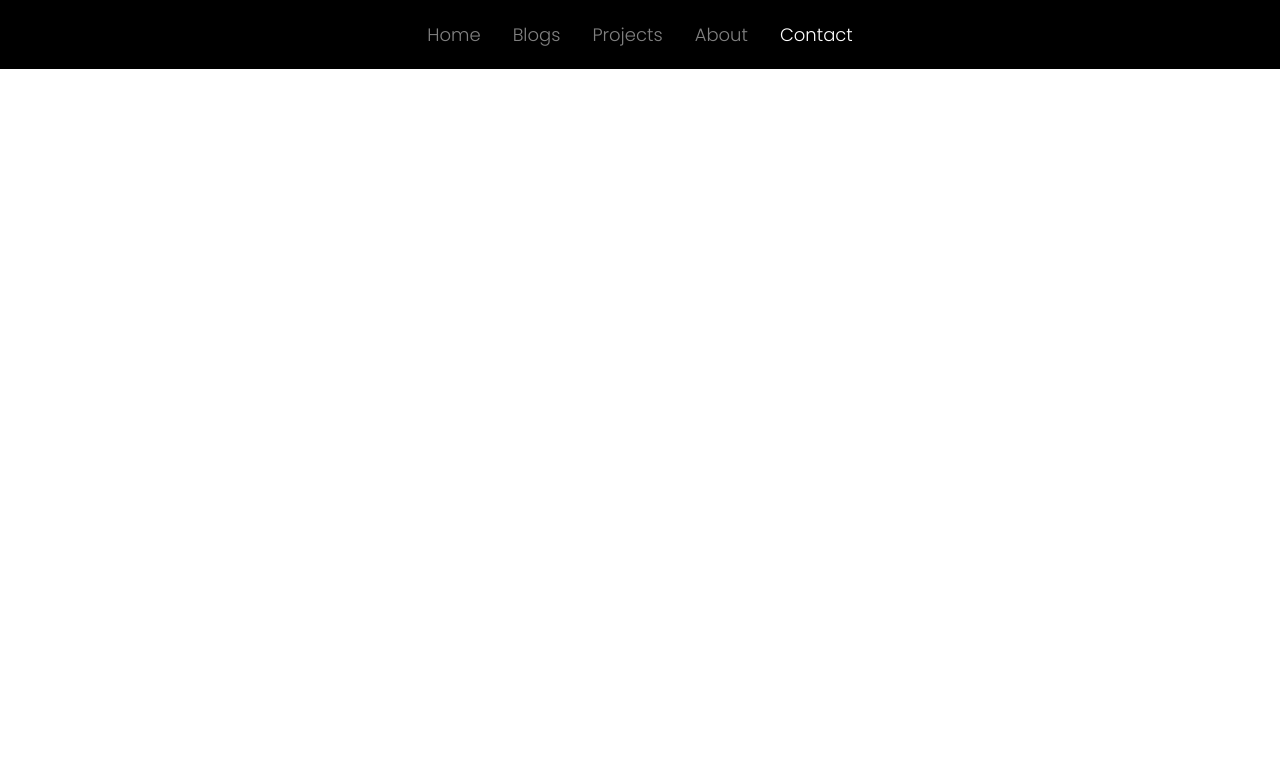
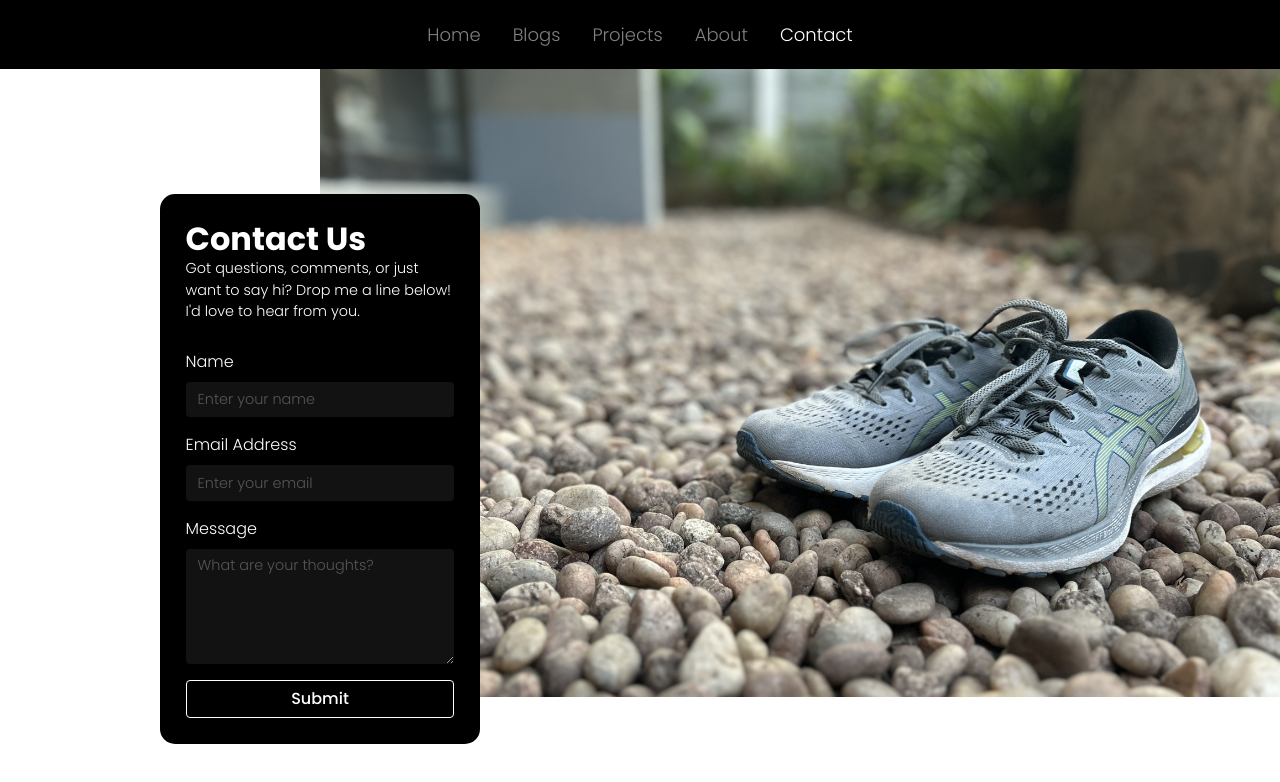
Before and after one commit to Vivekananda-Varma/personal-portfolio, a plain HTML site: page contact.html in a window 1280 px wide. Drawn offline with nearby package versions, Linux system fonts and the light colour scheme.

Commit message:
Added a contact form in the contact page

```diff
--- a/contact.html
+++ b/contact.html
@@ -8,6 +8,7 @@
             href="https://stackpath.bootstrapcdn.com/bootstrap/4.5.2/css/bootstrap.min.css">
         <link rel="stylesheet" href="styles/template.css">
         <link rel="stylesheet" href="styles/fonts.css">
+        <link rel="stylesheet" href="styles/contact.css">
     </head>
     <body>
         <nav id="navbar" class="navbar navbar-expand-lg navbar-dark">
@@ -41,6 +42,31 @@
             </div>
         </nav>
 
+    <img id="contact-page-bg-img" src="images/projects/shoes-on-pebbles-cropped.jpg">
+    <div id="contact-form-container">
+        <div id="contact-form">
+            <h2 id="contact-form-heading">Contact Us</h2>
+            <p id="contact-description">Got questions, comments, or just want to say hi? Drop me a line below! I'd love to hear from you.</p>
+            <form id="contactForm" action="https://formspree.io/f/mjvnydqp" method="POST">
+                <div class="mb-3">
+                    <label class="form-label" for="name">Name</label>
+                    <input class="form-control" id="name" name="Name" type="text" placeholder="Enter your name"/>
+                </div>
+                <div class="mb-3">
+                    <label class="form-label" for="emailAddress">Email Address</label>
+                    <input class="form-control" id="email-address" name="Email" type="email" placeholder="Enter your email"/>
+                </div>
+                <div class="mb-3">
+                    <label class="form-label" for="message">Message</label>
+                    <textarea class="form-control" id="message" name="Message" type="text" placeholder="What are your thoughts?"></textarea>
+                </div>
+                <div class="d-grid">
+                    <button class="btn btn-outline-secondary" id="contact-form-submit-btn" type="submit">Submit</button>
+                </div>
+            </form>
+        </div>
+    </div>
+
         <!-- Bootstrap JS -->
         <script src="https://code.jquery.com/jquery-3.5.1.slim.min.js"></script>
         <script
--- /dev/null
+++ b/styles/contact.css
@@ -0,0 +1,113 @@
+#contact-page-bg-img {
+    position: absolute;
+    width: 75%;
+    right: 0;
+    top: 0;
+    z-index: -1;
+}
+
+#contact-form-container {
+    display: flex;
+    align-items: center;
+    height: 100vh;
+}
+
+#contact-form {
+    position: relative;
+    margin-left: 12.5%;
+    padding: 2% 2%;
+    height: auto;
+    width: 25%;
+    color: #fff;
+    background-color: #000000;
+    border-radius: 15px;
+}
+
+#contact-form-heading {
+    margin-bottom: 0;
+    color: #fff;
+}
+
+#contact-description {
+    margin-bottom: 10%;
+    font-size: 0.9rem;
+}
+
+#name,
+#last-name,
+#email-address,
+#message {
+    background-color: rgb(18, 18, 18);
+    color: #ffffff;
+    font-size: 0.9rem;
+    border: none;
+}
+
+#name,
+#last-name,
+#email-address,
+#message:active {
+    scrollbar-highlight-color: #fff;
+}
+
+#name::placeholder,
+#last-name::placeholder,
+#email-address::placeholder,
+#message::placeholder {
+    color: rgb(86, 86, 86);
+}
+
+#message {
+    height: 8em;
+}
+
+#contact-form-submit-btn {
+    width: 100%;
+    border: solid 1px #ffffff;
+    color: #fff;
+}
+
+#contact-form-submit-btn:hover {
+    background-color: #ffffff;
+    border: none;
+    color: #000000;
+}
+
+#contact-form-submit-btn:active {
+    background-color: #ffffff;
+    border: none;
+    color: #000000;
+}
+
+
+@media (max-width: 992px) {
+    #contact-page-bg-img {
+        display: none;
+    }
+
+    #contact-form-container {
+        display: block;
+        align-items: top;
+        height: 100vh;
+    }
+
+    #contact-form {
+        position: relative;
+        margin-left: 0;
+        padding: 10% 8%;
+        height: auto;
+        width: 100%;
+        border-radius: 0;
+    }
+
+    #contact-form-heading {
+        margin-top: 15%;
+    }
+
+    #name,
+    #last-name,
+    #email-address,
+    #message {
+        margin-bottom: 10%;
+    }
+}
--- a/styles/fonts.css
+++ b/styles/fonts.css
@@ -43,3 +43,15 @@ h1,h2,h3,h4 {
 .project-title {
     font-family: 'poppins-medium';
 }
+
+#contact-form {
+    font-family: 'poppins-light';
+}
+
+#contact-description {
+    font-family: 'poppins-light';
+}
+
+.btn-outline-secondary{
+    font-family: 'poppins-medium';
+}
```
Also changed, not shown: images/projects/shoes-on-pebbles-cropped.jpg (added).
